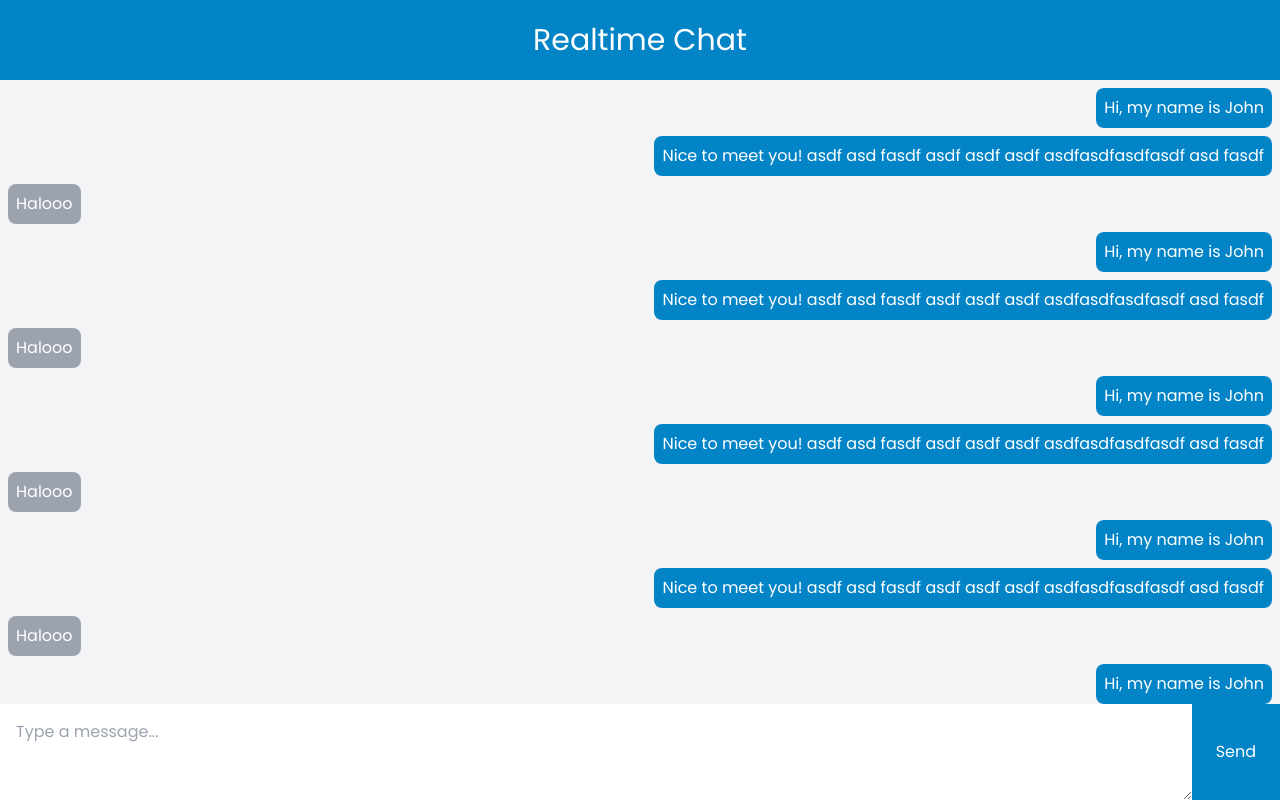
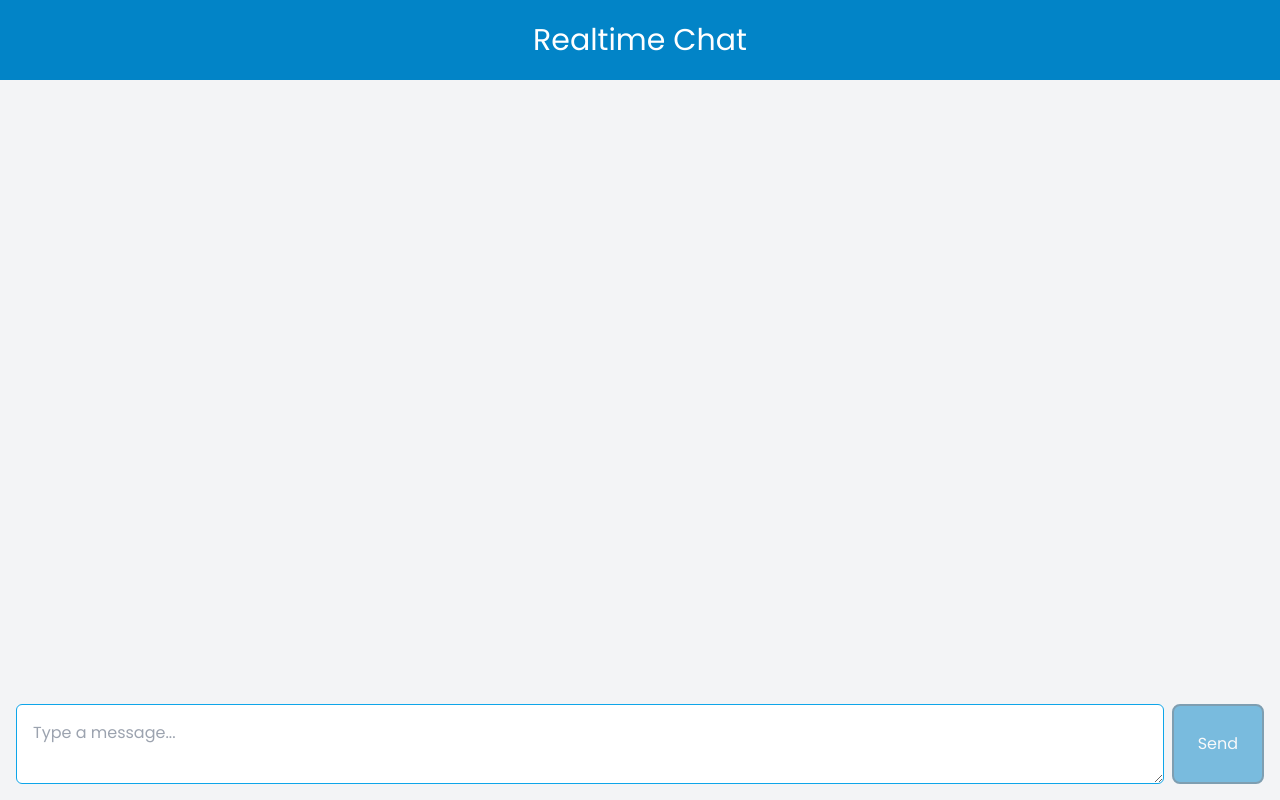
Before and after one commit to macoycorpuz/messaging-app, a Next.js app: page / in a window 1280 px wide. Built offline with nearby package versions, Linux system fonts and the light colour scheme.

Commit message:
chat functionality

```diff
--- a/app/_components/chatbox.js
+++ b/app/_components/chatbox.js
@@ -6,7 +6,7 @@ const Message = ({ children, author = 'me' }) => {
   const isMe = author === 'me'
 
   return (
-    <div className={`flex grow-0${isMe ? 'ml-32 justify-end' : 'mr-32'}`}>
+    <div className={`flex ${isMe ? 'ml-32 justify-end' : 'mr-32'}`}>
       <span
         className={`rounded-lg p-2 text-white ${isMe ? 'bg-sky-600' : 'bg-gray-400'}`}
       >
@@ -17,12 +17,30 @@ const Message = ({ children, author = 'me' }) => {
 }
 
 export default function Chatbox() {
-  const messageEnd = useRef(null)
-  const [messages, setMessages] = useState(mockMessages)
+  const inputRef = useRef()
+  const messageEnd = useRef()
+  const [message, setMessage] = useState('')
+  const [messages, setMessages] = useState([])
+
+  const isMessageEmpty = !message.trim().length
 
   useEffect(() => {
-    if (!messageEnd) messageEnd.scrollIntoView({ behaviour: 'smooth' })
+    messageEnd.current.scrollIntoView({ behaviour: 'smooth' })
   })
+
+  const onInput = (e) => setMessage(e.target.value)
+
+  const onSend = () => {
+    setMessages((prev) => [...prev, { message, author: 'me' }])
+    setMessage('')
+    inputRef.current.focus()
+  }
+
+  const onEnter = (e) => {
+    if (e.key !== 'Enter' || isMessageEmpty) return
+    onSend()
+    e.preventDefault()
+  }
 
   return (
     <main className="grid grid-rows-[1fr_6rem] overflow-hidden bg-gray-100">
@@ -34,12 +52,22 @@ export default function Chatbox() {
         ))}
         <div ref={messageEnd}></div>
       </div>
-      <form className="flex h-24 w-full">
+      <form onSubmit={onSend} className="flex h-24 w-full gap-2 px-4 pb-4">
         <textarea
-          className="flex-1 p-4"
+          ref={inputRef}
+          value={message}
+          className="flex-1 rounded-md border border-sky-500 p-4"
           placeholder="Type a message..."
+          onInput={onInput}
+          onKeyDown={onEnter}
         ></textarea>
-        <button className="bg-sky-600 p-6 text-white">Send</button>
+        <button
+          type="submit"
+          className="rounded-lg border-2 border-sky-900 bg-sky-600 p-6 text-white disabled:opacity-50"
+          disabled={isMessageEmpty}
+        >
+          Send
+        </button>
       </form>
     </main>
   )
```
